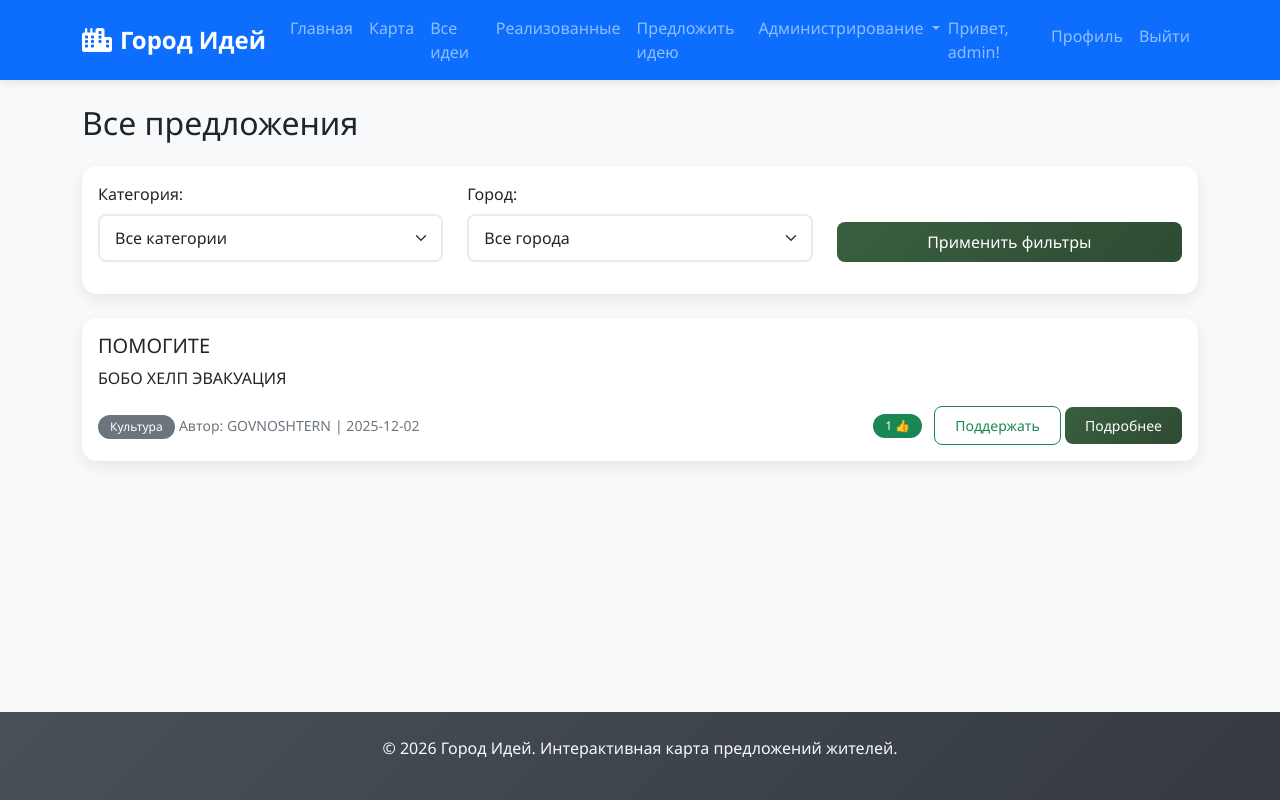
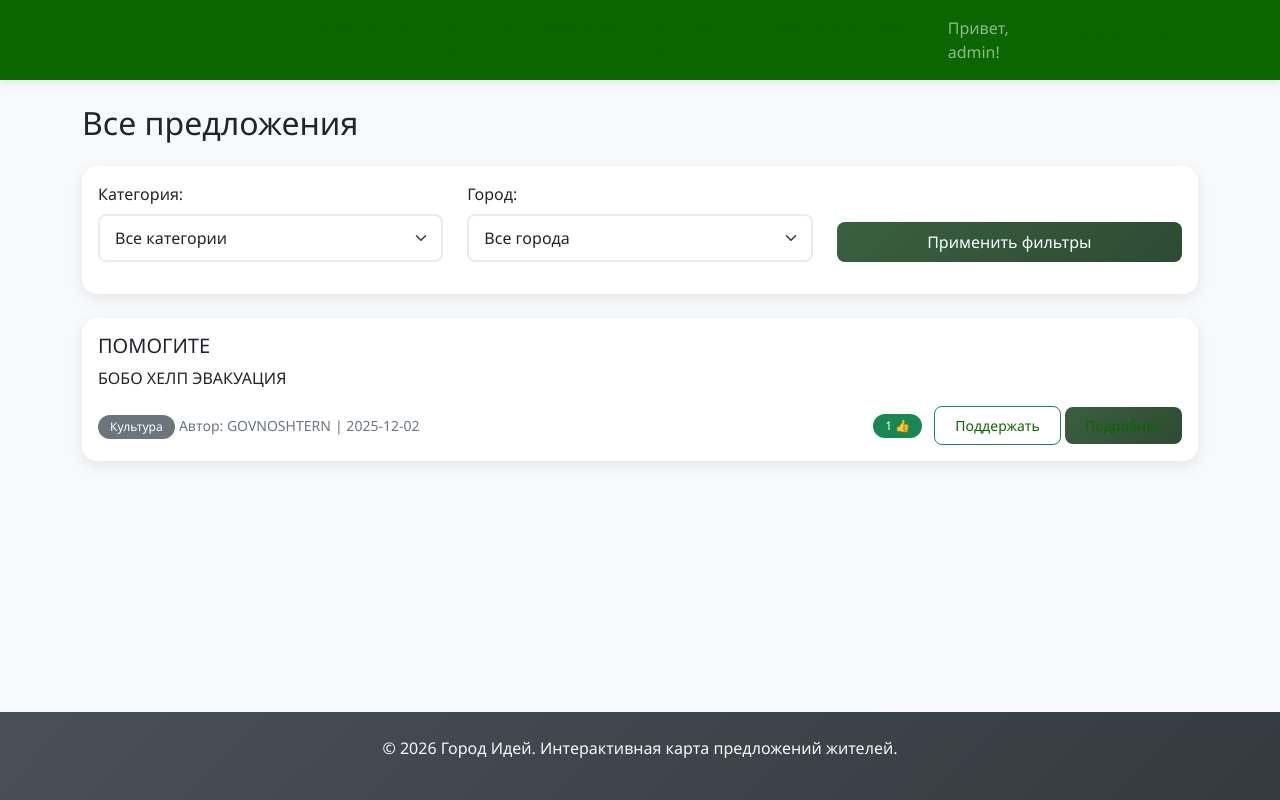
Before and after one commit to AgentOfKall/GorodIdeiy, a Flask app: page /ideas in a window 1280 px wide. Run offline with Flask 3, Linux system fonts and the light colour scheme; a user stored in the database is signed in; data comes from the database, SQL or seed files in the repository; data that the repository does not hold is empty.

Commit message:
Update style.css

```diff
--- a/static/css/style.css
+++ b/static/css/style.css
@@ -488,3 +488,84 @@ footer {
 .list-group-item:hover {
     background-color: #f8f9fa;
 }
+/* === Зелёная тема вместо синей === */
+:root {
+    --green-primary: #0B6602;   /* ← поменяйте этот код на любой зелёный */
+    --green-darker: #094d01;
+    --green-darkest: #063401;
+}
+
+/* Фоны */
+.bg-primary {
+    background-color: var(--green-primary) !important;
+}
+
+/* Кнопки */
+.btn-primary {
+    background-color: var(--green-primary) !important;
+    border-color: var(--green-darker) !important;
+}
+
+.btn-primary:hover,
+.btn-primary:focus,
+.btn-primary:active {
+    background-color: var(--green-darker) !important;
+    border-color: var(--green-darkest) !important;
+}
+
+.btn-outline-primary {
+    color: var(--green-primary) !important;
+    border-color: var(--green-primary) !important;
+}
+
+.btn-outline-primary:hover {
+    background-color: var(--green-primary) !important;
+    color: #fff !important;
+}
+
+/* Текст */
+.text-primary {
+    color: var(--green-primary) !important;
+}
+
+/* Ссылки */
+a {
+    color: var(--green-primary) !important;
+}
+
+a:hover {
+    color: var(--green-darker) !important;
+}
+
+/* Бейджи */
+.badge.bg-primary {
+    background-color: var(--green-primary) !important;
+}
+
+/* Прогресс-бары */
+.progress-bar {
+    background-color: var(--green-primary) !important;
+}
+
+/* Границы */
+.border-primary {
+    border-color: var(--green-primary) !important;
+}
+
+/* Шапка (navbar) – используем тот же цвет */
+.navbar-dark.bg-primary {
+    background-color: var(--green-primary) !important;
+}
+
+/* Если хотите градиент, раскомментируйте следующую строку и уберите предыдущую */
+/* .navbar-dark.bg-primary {
+    background: linear-gradient(135deg, var(--green-primary) 0%, var(--green-darker) 100%) !important;
+} */
+
+/* Подвал остаётся серым – ничего не трогаем */
+footer {
+    background: linear-gradient(135deg, #495057 0%, #343a40 100%);
+}
+
+/* Дополнительно: если где-то используются кастомные классы с синим,
+   их нужно будет найти и поправить отдельно, но основные – уже зелёные. */
```
